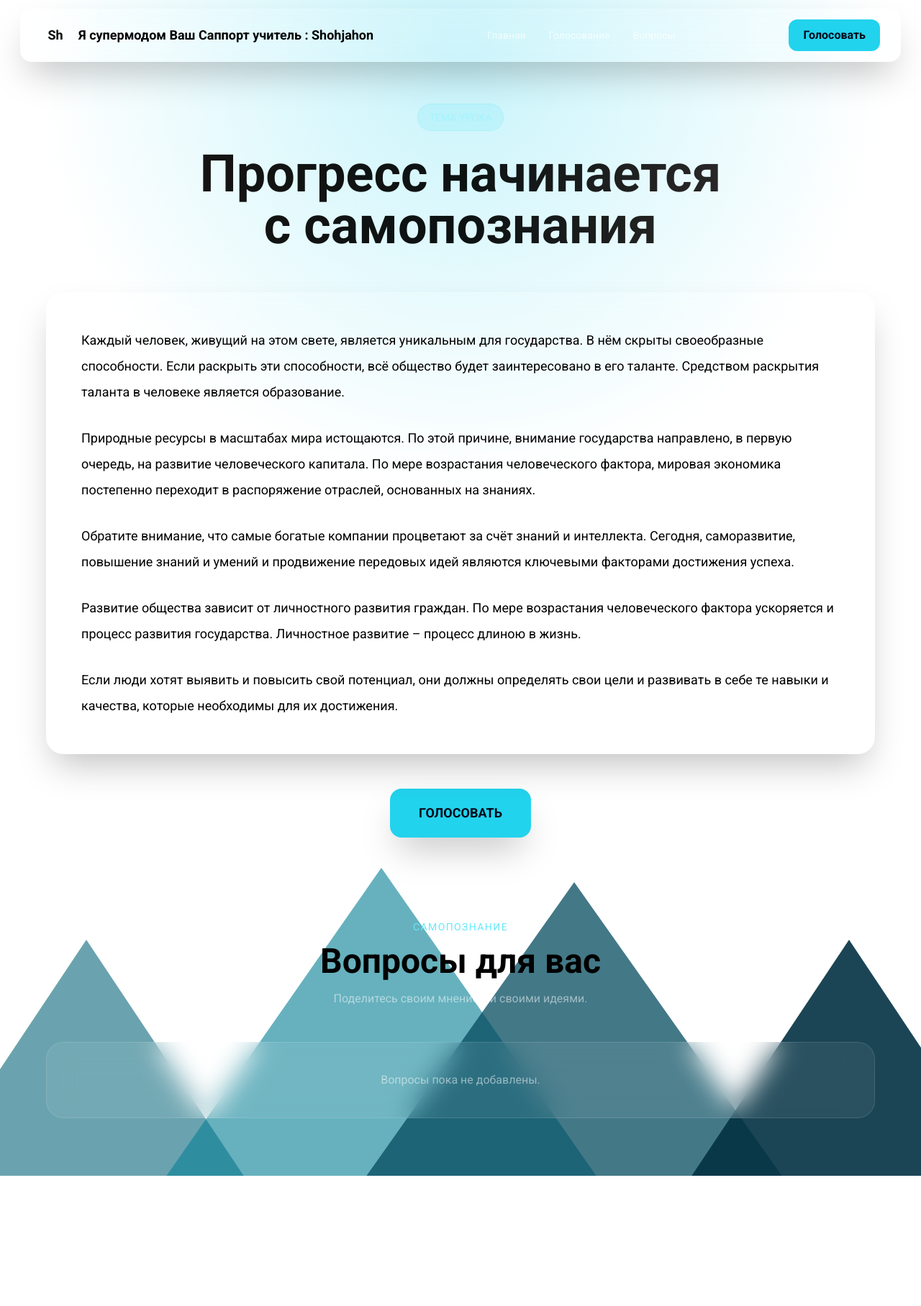
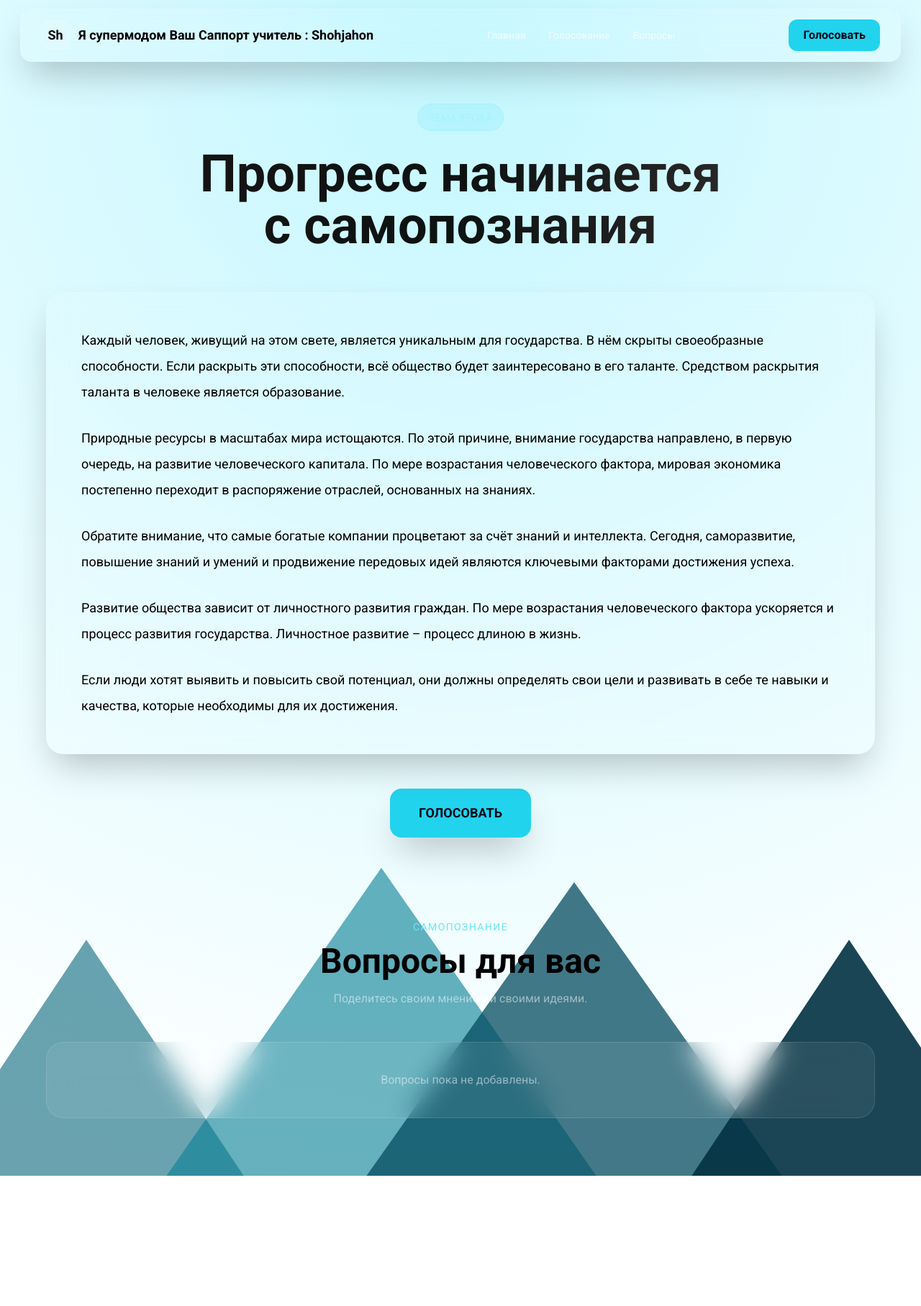
Before and after one commit to oybek3akk-arch/lesson, a Django app: page /home/ in a window 1280 px wide. Shown: the whole page at 72% size. Run offline with Django 5.2, Linux system fonts and the light colour scheme; data that the repository does not hold is empty; some libraries are stand-ins or nearby versions.

Commit message:
Update base.html layout

```diff
--- a/templates/home.html
+++ b/templates/home.html
@@ -6,7 +6,7 @@
 <section class="relative min-h-screen overflow-hidden pt-36 pb-20 px-5">
 
     <div class="absolute inset-0 pointer-events-none opacity-25"
-         style="background:radial-gradient(circle at 50% 5%,#22d3ee,transparent 35%);">
+         style="background:radial-gradient(circle at 50% 5%,#14e0ff,transparent 95%);">
     </div>
 
     <div class="absolute left-0 right-0 bottom-0 h-[30%] overflow-hidden pointer-events-none">
@@ -29,7 +29,7 @@
             </h1>
         </div>
 
-        <article class="glass rounded-3xl p-6 md:p-12 shadow-2xl glow leading-8 md:leading-9 text-white/85 text-base md:text-lg">
+        <article class="glass rounded-3xl p-6 md:p-12 shadow-2xl glow leading-8 md:leading-9  text-base md:text-lg">
 
             <p class="text-[black]">
                 Каждый человек, живущий на этом свете, является уникальным для государства.
```
